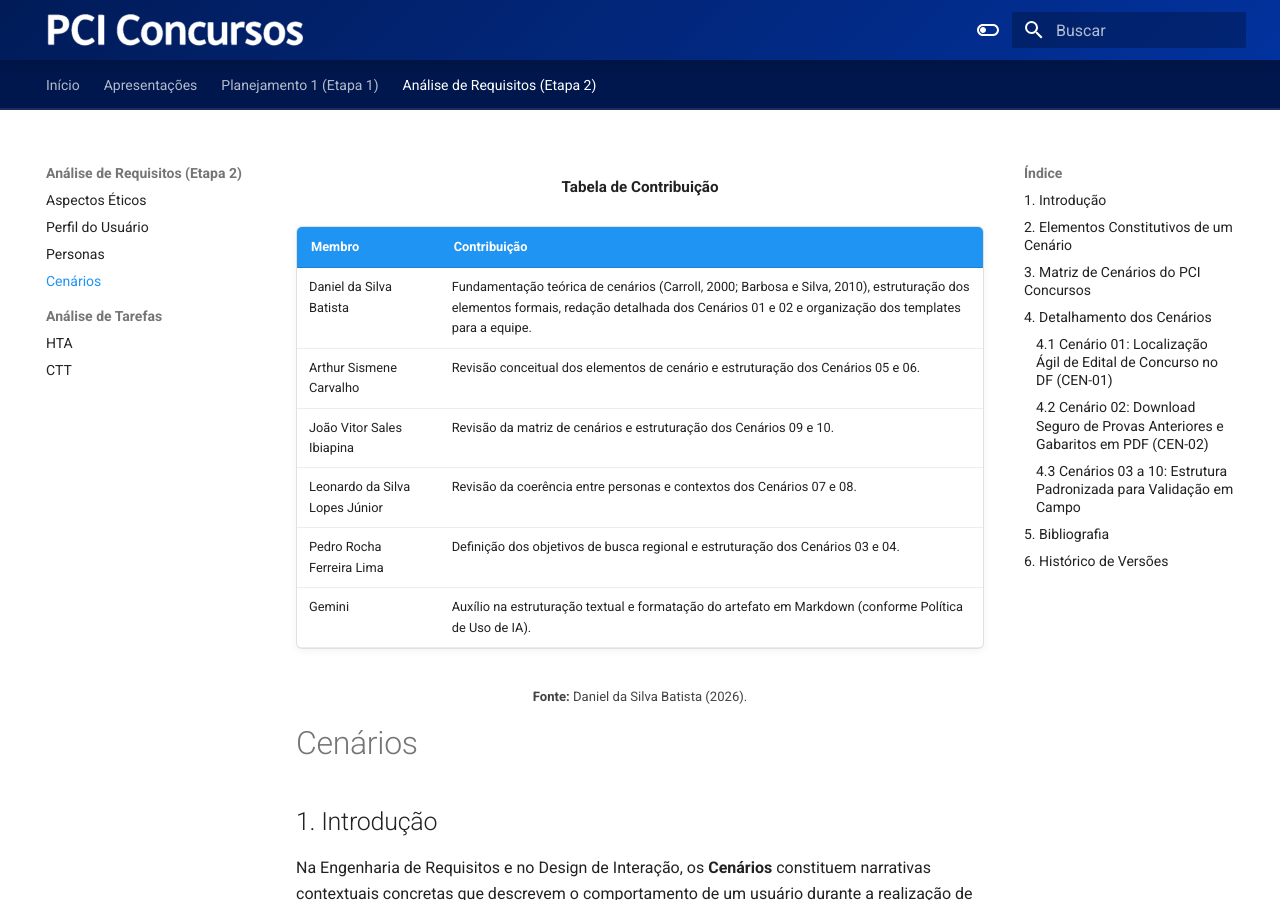
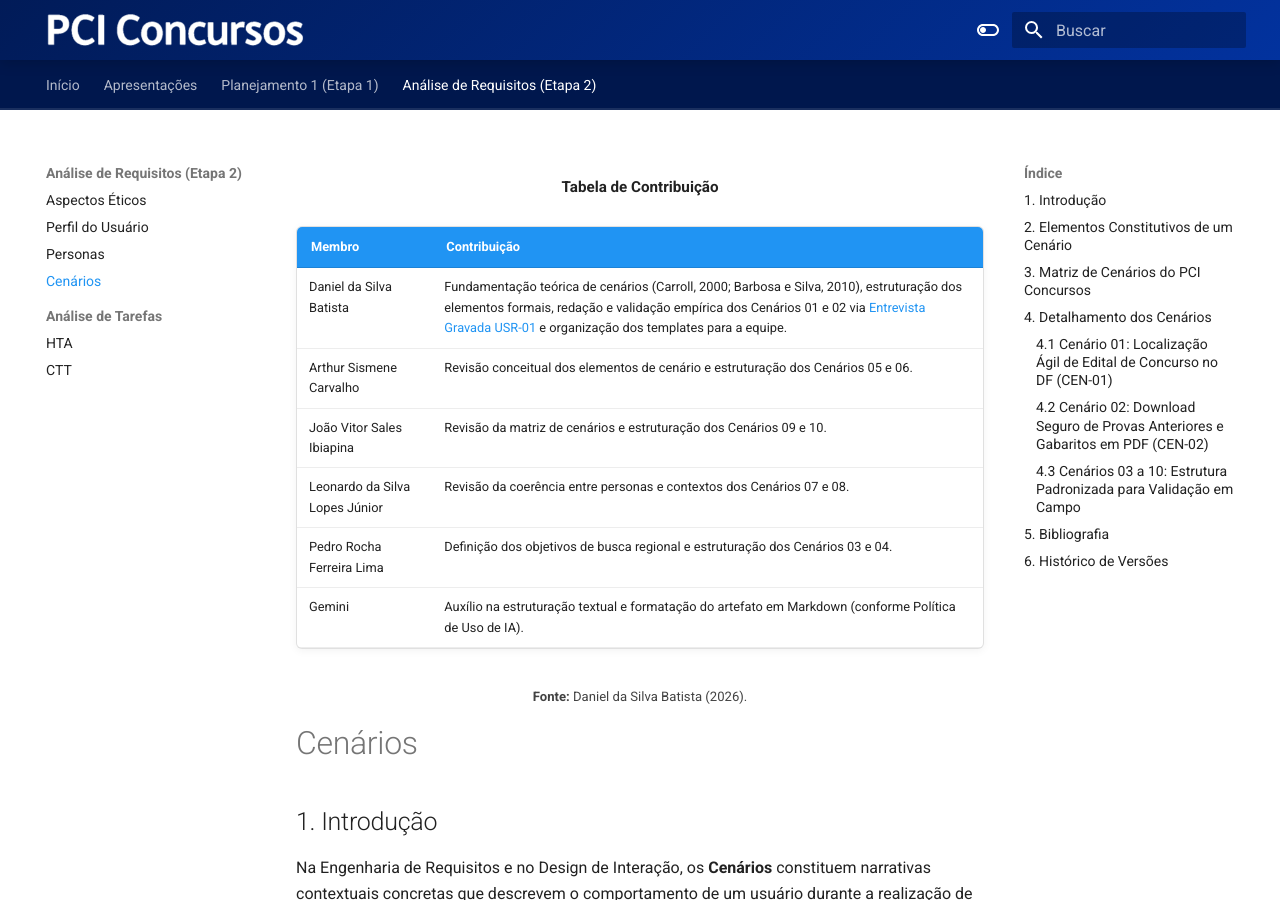
Before and after one commit to Interacao-Humano-Computador/2026.2-Grupo07, an MkDocs documentation site: the page built from docs/analise-de-requisitos/cenarios.md, in a window 1280 px wide and 900 px high. Built offline with MkDocs 1.6.1 and Material for MkDocs 9.7.7, drawn with Linux system fonts in a browser that asks for light colours; some of the changed text lies outside the part shown.

Commit message:
docs(etapa-2): vincula gravacao da entrevista USR-01 a perfil, persona e cenarios

```diff
--- a/docs/analise-de-requisitos/cenarios.md
+++ b/docs/analise-de-requisitos/cenarios.md
@@ -4,7 +4,7 @@
 
 | Membro | Contribuição |
 | :--- | :--- |
-| Daniel da Silva Batista | Fundamentação teórica de cenários (Carroll, 2000; Barbosa e Silva, 2010), estruturação dos elementos formais, redação detalhada dos Cenários 01 e 02 e organização dos templates para a equipe. |
+| Daniel da Silva Batista | Fundamentação teórica de cenários (Carroll, 2000; Barbosa e Silva, 2010), estruturação dos elementos formais, redação e validação empírica dos Cenários 01 e 02 via [Entrevista Gravada USR-01](https://youtu.be/YkYvCZDidaY) e organização dos templates para a equipe. |
 | Arthur Sismene Carvalho | Revisão conceitual dos elementos de cenário e estruturação dos Cenários 05 e 06. |
 | João Vitor Sales Ibiapina | Revisão da matriz de cenários e estruturação dos Cenários 09 e 10. |
 | Leonardo da Silva Lopes Júnior | Revisão da coerência entre personas e contextos dos Cenários 07 e 08. |
@@ -69,6 +69,7 @@
 ### 4.1 Cenário 01: Localização Ágil de Edital de Concurso no DF (CEN-01)
 * **Responsável:** Daniel da Silva Batista
 * **Persona Associada:** Maria Helena dos Santos (PER-01 — Concurseira Ativa / Adulta e Madura)
+* **Validação Empírica:** Validado na prática através da [Entrevista Gravada USR-01](https://youtu.be/YkYvCZDidaY) (Tarefa 01: Busca por palavra-chave / órgão).
 
 O detalhamento narrativo do Cenário 01, estruturado segundo os sete elementos formais de Carroll (2000) e Barbosa e Silva (2010), é apresentado na Tabela 2:
 
@@ -95,6 +96,7 @@
 ### 4.2 Cenário 02: Download Seguro de Provas Anteriores e Gabaritos em PDF (CEN-02)
 * **Responsável:** Daniel da Silva Batista
 * **Persona Associada:** Maria Helena dos Santos (PER-01 — Concurseira Ativa / Adulta e Madura)
+* **Validação Empírica:** Validado na prática através da [Entrevista Gravada USR-01](https://youtu.be/YkYvCZDidaY) (Tarefa 02: Download de prova e gabarito em PDF).
 
 O detalhamento narrativo do Cenário 02 é apresentado na Tabela 3 a seguir:
 
@@ -146,5 +148,6 @@
 | Versão | Data | Descrição | Autor(es) | Revisor(es) |
 | :---: | :---: | :--- | :---: | :---: |
 | `1.0` | 21/09/2026 | Fundamentação teórica de cenários (Carroll; Barbosa & Silva), definição da matriz dos 10 cenários, detalhamento narrativo dos Cenários 01 e 02 e padronização para a equipe. | Daniel da Silva Batista | Pedro Rocha Ferreira Lima |
+| `1.1` | 25/09/2026 | Vinculação empírica dos Cenários 01 e 02 à execução real gravada na entrevista USR-01. | Daniel da Silva Batista | Pedro Rocha Ferreira Lima |
 
 </div>
```
Also changed, not shown: docs/analise-de-requisitos/perfil-de-usuario.md (+3 -2 lines), docs/analise-de-requisitos/personas.md (+3 -1 lines).
